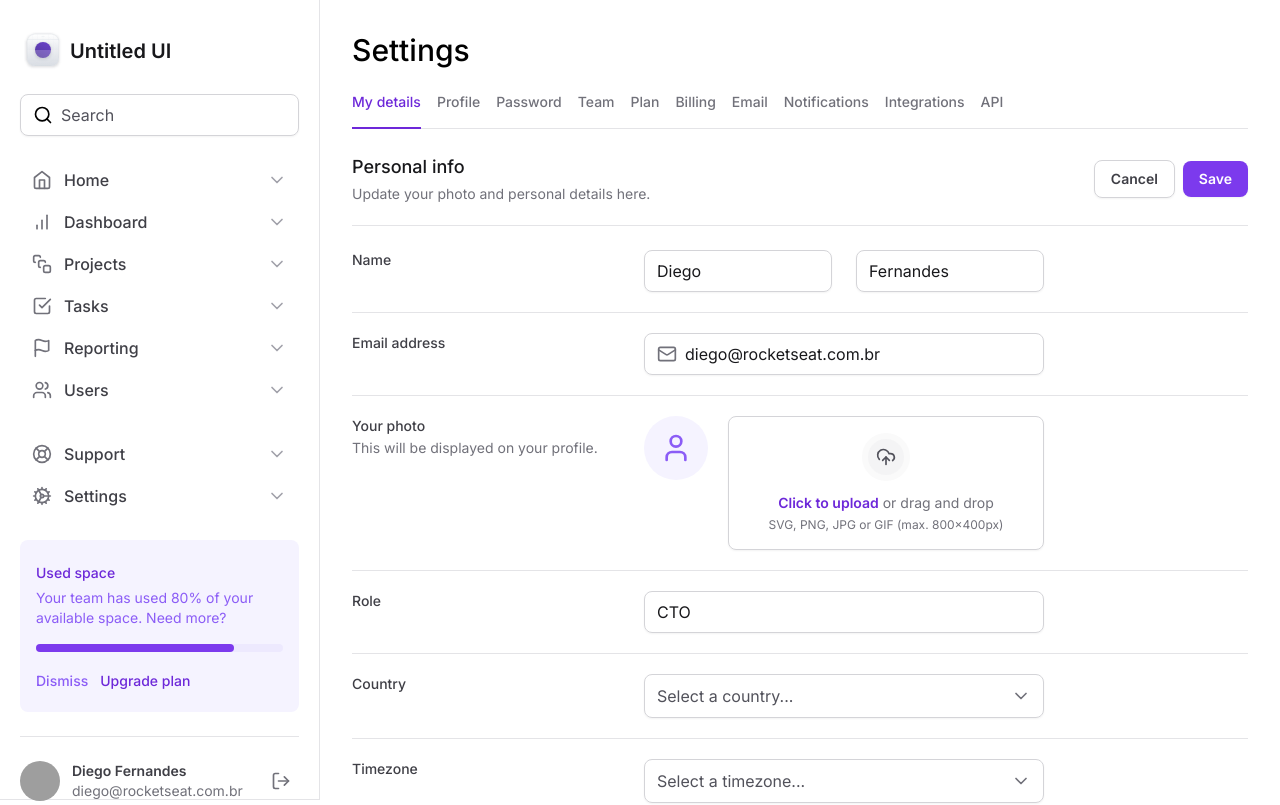
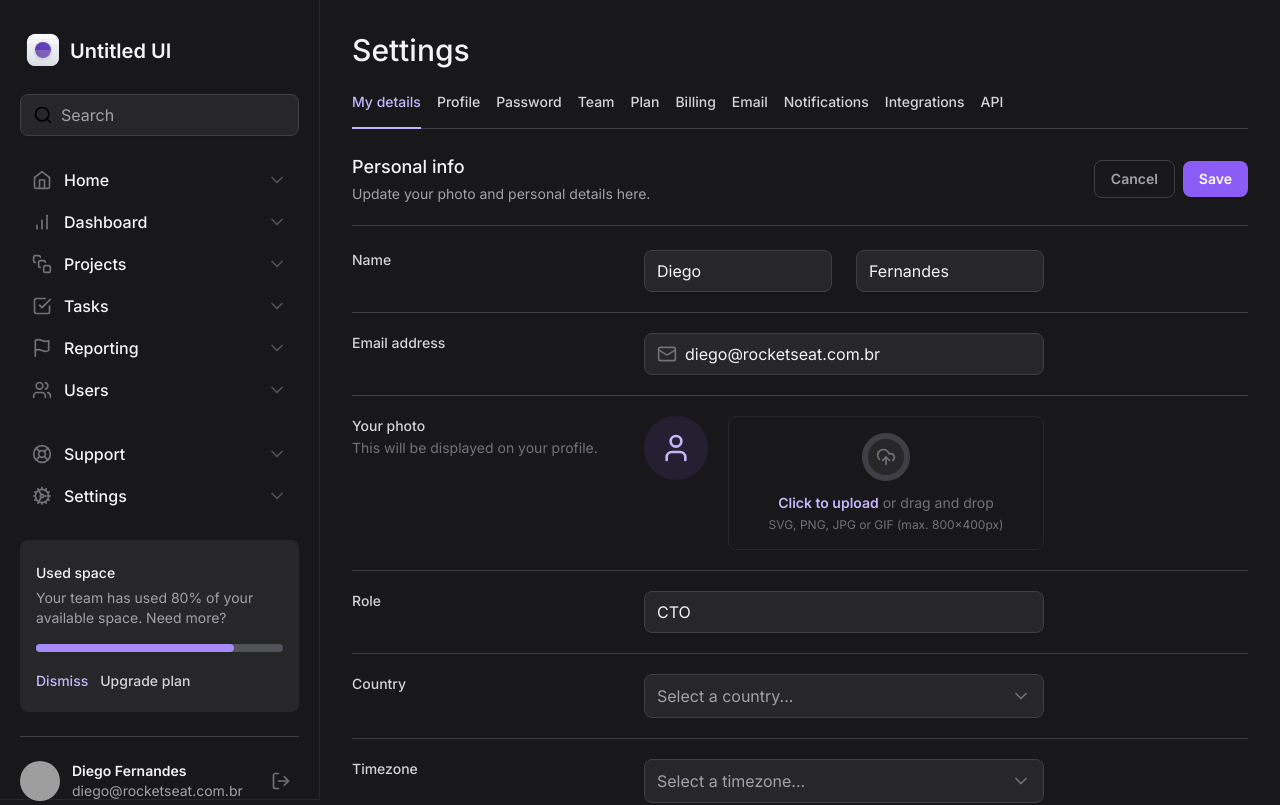
Before and after one commit to alexbleggijr/rocketseat-course-tailwind-diego-fernandes, a Next.js app: page / in a window 1280 px wide. Shown: the top 805 px of the page. Built offline with nearby package versions, Linux system fonts and the light colour scheme; grey boxes are pictures that could not be loaded.

Commit message:
theme switcher

```diff
--- a/src/app/layout.tsx
+++ b/src/app/layout.tsx
@@ -16,7 +16,7 @@
   children: React.ReactNode
 }) {
   return (
-    <html lang="en" className="antialiased">
+    <html lang="en" className="dark antialiased">
       <body className={inter.className}>
         <div className="min-h-screen dark:bg-zinc-900 lg:grid lg:grid-cols-app">
           <Sidebar />
--- a/tailwind.config.js
+++ b/tailwind.config.js
@@ -1,5 +1,6 @@
 /** @type {import('tailwindcss').Config} */
 module.exports = {
+  darkMode: 'class',
   content: ['./src/**/*.tsx'],
   theme: {
     extend: {
```
